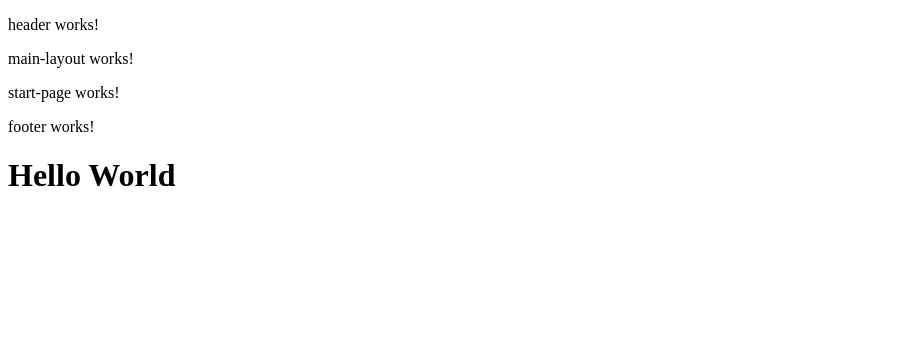
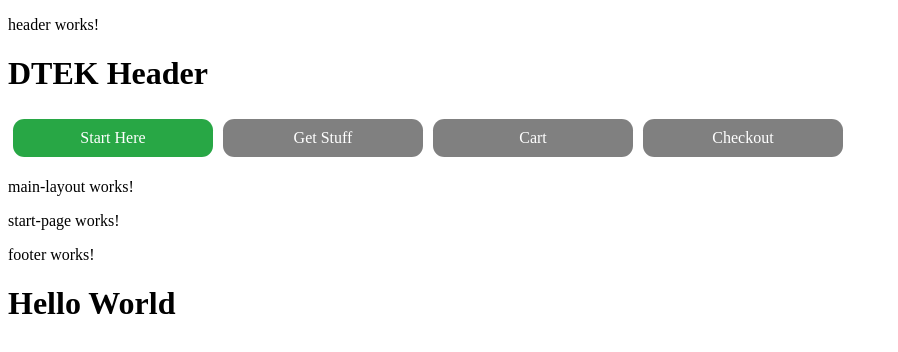
Before and after one commit to robidas/online-store-angular-14, an Angular app: page /start in a window 1280 px wide. Shown: the top 352 px of the page, without its empty margins (0-898 px from the left). Built offline with nearby package versions, Linux system fonts and the light colour scheme.

Commit message:
navigation buttons in the header

```diff
--- a/src/app/app-routing.module.ts
+++ b/src/app/app-routing.module.ts
@@ -2,10 +2,14 @@ import { NgModule } from '@angular/core';
 import { RouterModule, Routes } from '@angular/router';
 import { StartPageComponent } from './start-page/start-page.component';
 import { ProductListComponent } from './product-list/product-list.component';
+import { CartComponent } from './cart/cart.component';
+import { CheckoutComponent } from './checkout/checkout.component';
 
 export const routes: Routes = [
   { path: 'start', component: StartPageComponent },
   { path: 'stuff', component: ProductListComponent },
+  { path: 'cart', component: CartComponent },
+  { path: 'checkout', component: CheckoutComponent },
   { path: '', redirectTo: 'start', pathMatch: 'full' }
 ];
 
--- a/src/app/header/header.component.css
+++ b/src/app/header/header.component.css
@@ -0,0 +1,19 @@
+/*
+ * File: header.component.css
+ * Description: Styles for the header component.
+ */
+
+/* Styles for navigation links */
+nav > a {
+    transition: background-color 0.3s ease; /* Smooth color transition */
+}
+
+/* Change color on hover */
+nav > a:hover {
+    background-color: #0056b3; /* Darker shade of blue */
+}
+
+/* Active buttons are green */
+nav > a.active {
+    background-color: #28a745; /* Green */
+}
--- a/src/app/header/header.component.html
+++ b/src/app/header/header.component.html
@@ -1 +1,10 @@
 <p>header works!</p>
+<header>
+    <h1>DTEK Header</h1>
+    <nav>
+        <a class="link-button" routerLink="/start" routerLinkActive="active">Start Here</a>
+        <a class="link-button" routerLink="/stuff" routerLinkActive="active">Get Stuff</a>
+        <a class="link-button" routerLink="/cart" routerLinkActive="active">Cart</a>
+        <a class="link-button" routerLink="/checkout" routerLinkActive="active">Checkout</a>
+    </nav>
+</header>
--- a/src/styles.css
+++ b/src/styles.css
@@ -1 +1,14 @@
 /* You can add global styles to this file, and also import other style files */
+/* You can add global styles to this file, and also import other style files */
+.link-button {
+    display: inline-block;
+    width: 10rem; /* Adjust this value as needed */
+    padding: 0.625rem 1.25rem; /* Padding around the text */
+    margin: 0.3125rem; /* Space around each button */
+    text-decoration: none; /* Remove underline from links */
+    color: #fff; /* White text */
+    background-color: #808080; /* Default button color is gray */
+    border: none; /* No border */
+    border-radius: 0.703125rem; /* Rounded corners */
+    text-align: center; /* Center the text */
+}
```
